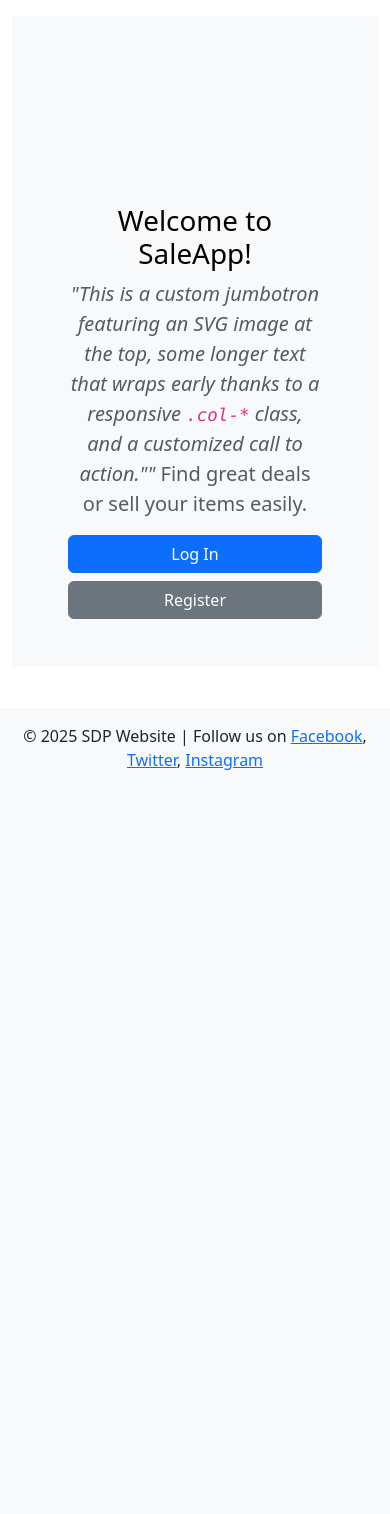
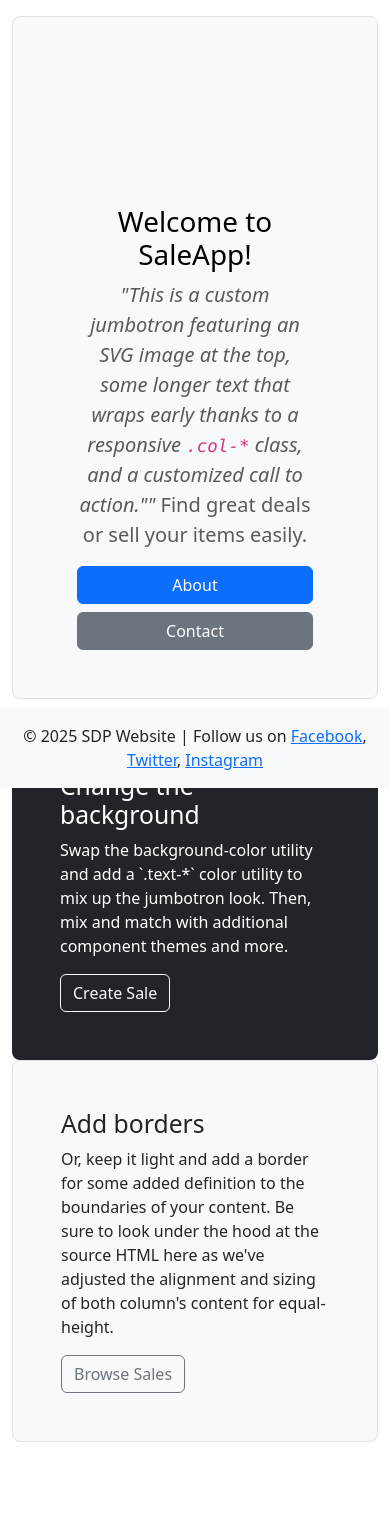
Before and after one commit to Goodvibes74/SDP_website, a Django app: page / in a window 390 px wide. Shown: the part 56-1570 px from the top of the page. Before the commit the page ends 826 px from the top, so only its background shows below. Run offline with Django 5.2, Linux system fonts and the light colour scheme; a user stored in the database is signed in; some libraries are stand-ins or nearby versions.

Commit message:
Refactor navigation and jumbotron sections for improved user experience and responsiveness

```diff
--- a/sdp_project/templates/core/base.html
+++ b/sdp_project/templates/core/base.html
@@ -35,7 +35,8 @@
       <span class="navbar-toggler-icon"></span>
     </button>
       <header class="collapse navbar-collapse" id="navbarNav">
-          <ul class="navbar-nav ml-auto">
+        {% if user.is_authenticated%}
+        <ul class="navbar-nav ml-auto">
             <li class="nav-item">
               <a class="nav-link" href="{% url 'home' %}">Home</a>
             </li>
@@ -48,6 +49,7 @@
             <li class="nav-item">
               <a class="nav-link" href="{% url 'browse_sales' %}">Sales</a>
             </li>
+
             <li class="nav-item">
               <a class="nav-link" href="{% url 'about' %}">About</a>
             </li>
@@ -55,6 +57,19 @@
               <a class="nav-link" href="{% url 'contact' %}">Contact</a>
             </li>
           </ul>
+        {% else %}
+        <ul class="navbar-nav ml-auto">
+            <li class="nav-item">
+              <a class="nav-link" href="{% url 'home' %}">Home</a>
+            </li>
+            <li class="nav-item">
+              <a class="nav-link" href="{% url 'about' %}">About</a>
+            </li>
+            <li class="nav-item">
+              <a class="nav-link" href="{% url 'contact' %}">Contact</a>
+            </li>
+          </ul>
+        {% endif %}
         </div>
         {% if not user.is_authenticated%}
         <div class="container-fluid d-flex flex-nowrap" style="width:15%; margin-right: 0;">
--- a/sdp_project/templates/core/home.html
+++ b/sdp_project/templates/core/home.html
@@ -1,23 +1,86 @@
-{% extends "core/base.html" %}
-{% block title %}Home{% endblock %}
-{% block content %}
-{% comment %} Jumbotron hero section on home {% endcomment %}
-<div class="jumbotron text-left bg-light w-auto px-2">
+{% extends "core/base.html" %} {% block title %}Home{% endblock %}
+
+{% block content %} {% comment %} Jumbotron hero section on home {% endcomment %}
+
+<div class="jumbotron text-left bg-light w-auto px-3 mb-4 rounded-3 border">
   <div class="p-5 text-center bg-body-tertiary rounded-10">
-    <svg class="bi mt-4 mb-3" style="color: var(--bs-indigo)" width="100" height="100">
+    <svg
+      class="bi mt-4 mb-3"
+      style="color: var(--bs-indigo)"
+      width="100"
+      height="100"
+    >
       <use xlink:href="#bootstrap"></use>
     </svg>
     <h1 class="text-body-emphasis">Welcome to SaleApp!</h1>
     <p class="col-lg-8 mx-auto fs-5 text-muted">
-      <i>"This is a custom jumbotron featuring an SVG image at the top, some
-      longer text that wraps early thanks to a responsive
-      <code>.col-*</code> class, and a customized call to action.""</i>
+      <i
+        >"This is a custom jumbotron featuring an SVG image at the top, some
+        longer text that wraps early thanks to a responsive
+        <code>.col-*</code> class, and a customized call to action.""</i
+      >
       Find great deals or sell your items easily.
     </p>
+  {% if not user.is_authenticated%}
     <div class="d-grid gap-2 d-md-block">
-      <a class="btn btn-primary" href="{% url 'login' %}" role="button">Log In</a>
-      <a class="btn btn-secondary" href="{% url 'register' %}" role="button">Register</a>
+      <a class="btn btn-primary" href="{% url 'login' %}" role="button"
+        >Log In</a
+      >
+      <a class="btn btn-secondary" href="{% url 'register' %}" role="button"
+        >Register</a
+      >
+    </div>
+    {% else %}
+    <div class="d-grid gap-2 d-md-block">
+      <a class="btn btn-primary" href="{% url 'about' %}" role="button"
+        >About</a
+      >
+      <a class="btn btn-secondary" href="{% url 'contact' %}" role="button"
+        >Contact</a
+      >
+    </div>
+    {% endif %}
+</div>
+</div>
+{% if user.is_authenticated %}
+  <div class="row align-items-md-stretch">
+    <div class="col-md-6">
+      <div class="h-100 p-5 text-bg-dark rounded-3">
+        <h2>Change the background</h2>
+        <p>
+          Swap the background-color utility and add a `.text-*` color utility
+          to mix up the jumbotron look. Then, mix and match with additional
+          component themes and more.
+        </p>
+        <a
+          class="btn btn-outline-light"
+          href="{% url 'create_sale' %}"
+          role="button"
+          >Create Sale</a
+        >
+      </div>
+    </div>
+    <div class="col-md-6">
+      <div class="h-100 p-5 bg-body-tertiary border rounded-3">
+        <h2>Add borders</h2>
+        <p>
+          Or, keep it light and add a border for some added definition to the
+          boundaries of your content. Be sure to look under the hood at the
+          source HTML here as we've adjusted the alignment and sizing of both
+          column's content for equal-height.
+        </p>
+        <a
+          class="btn btn-outline-secondary"
+          href="{% url 'browse_sales' %}"
+          role="button"
+          >Browse Sales</a
+        >
+      </div>
     </div>
   </div>
 </div>
+</div>
+{% else %}
+{% endif %}
+{% comment %} Jumbotron hero section on home {% endcomment %}
 {% endblock %}
```
Also changed, not shown: sdp_project/templates/core/create_sale.html (+2 -11 lines), sdp_project/db.sqlite3.
